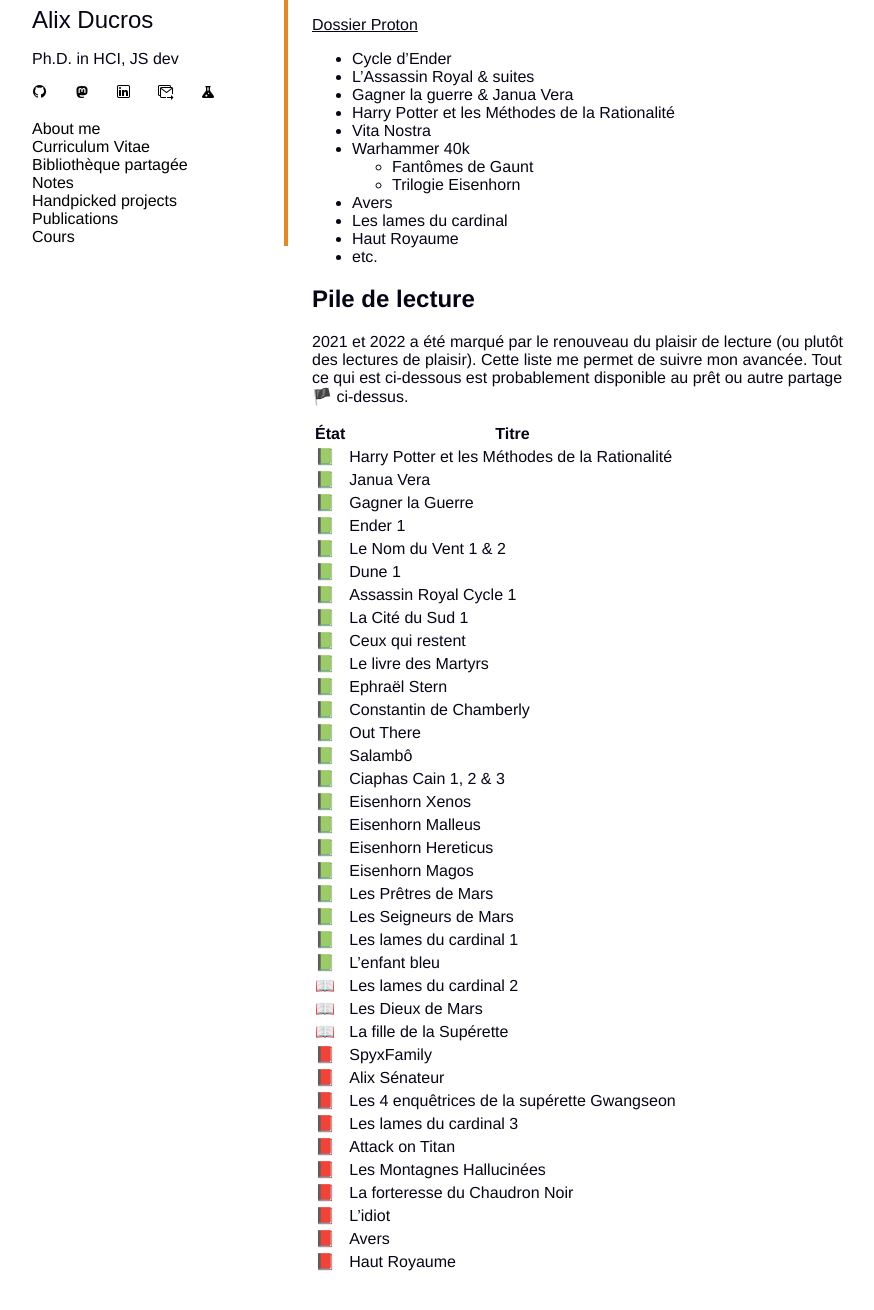
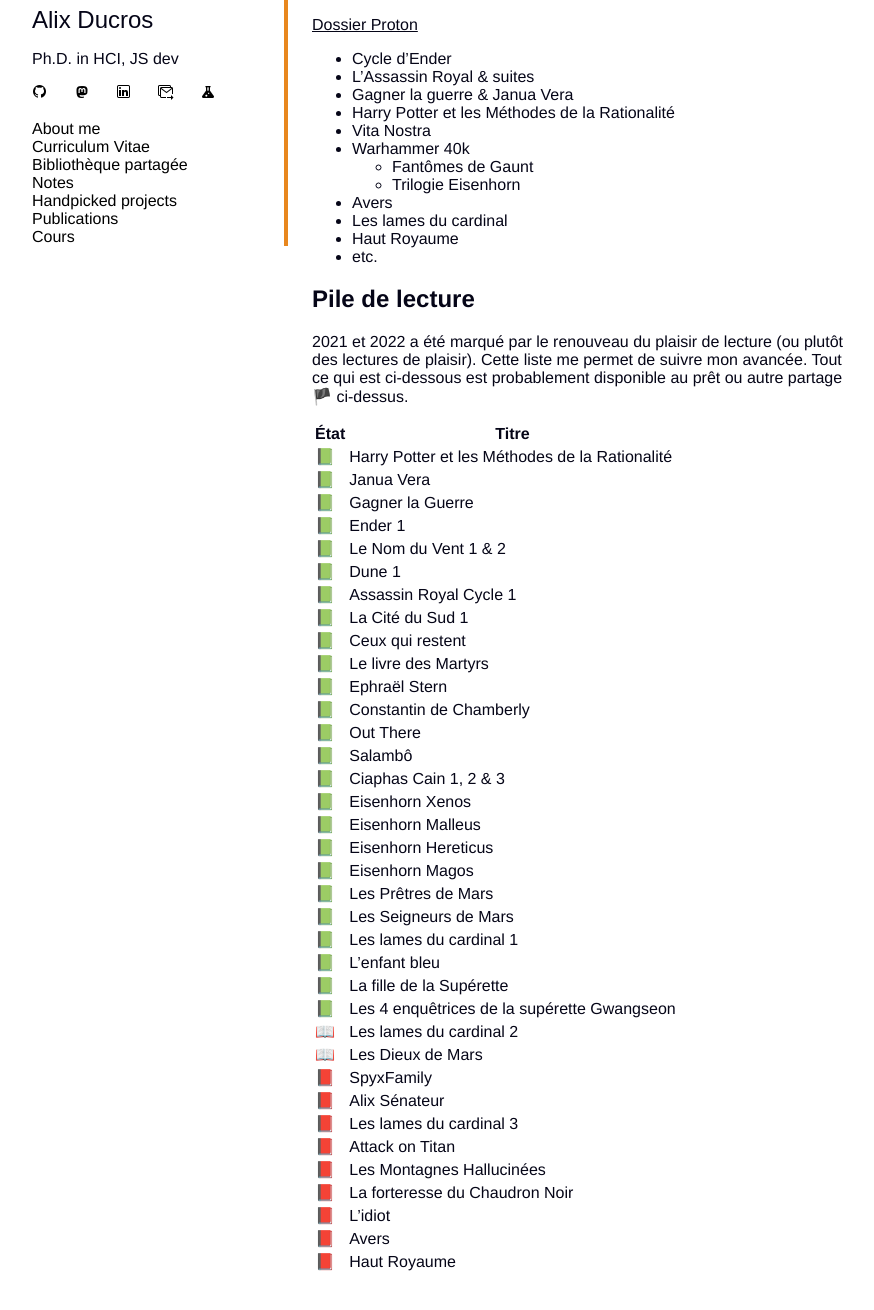
Before and after one commit to Karalix/Karalix.github.io, a Jekyll site: the page built from library.md, in a window 1280 px wide, cut to the strip 314-1668 px from the top of the page. Shown: the top 1310 px of the strip, without its empty margins (72-946 px from the left). Built offline with Jekyll 4.4.1, drawn with Linux system fonts in a browser that asks for light colours; some web fonts are replaced; comment, search, counter and statistics services are not loaded.

```diff
--- a/library.md
+++ b/library.md
@@ -54,12 +54,12 @@ Un mot de passe vous est demandé ? C'est `Vivelebrocoli`.
 📗 | Les Seigneurs de Mars
 📗 | Les lames du cardinal 1
 📗 | L'enfant bleu
+📗 | La fille de la Supérette
+📗 | Les 4 enquêtrices de la supérette Gwangseon
 📖 | Les lames du cardinal 2
 📖 | Les Dieux de Mars
-📖 | La fille de la Supérette
 📕 | SpyxFamily
 📕 | Alix Sénateur
-📕 | Les 4 enquêtrices de la supérette Gwangseon
 📕 | Les lames du cardinal 3
 📕 | Attack on Titan
 📕 | Les Montagnes Hallucinées
```
